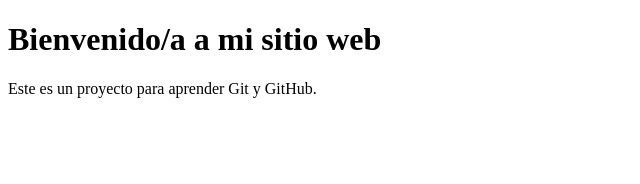
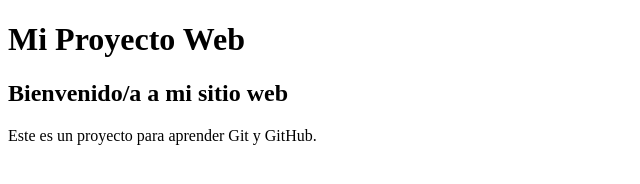
Before and after one commit to alejandro15795/Repositorio_Tarea01, a plain HTML site: page index.html in a window 1280 px wide. Shown: the whole page, without its empty margins (0-640 px from the left). Drawn offline with Linux system fonts and the light colour scheme.

Commit message:
Añadir menú de navegación y encabezado

```diff
--- a/index.html
+++ b/index.html
@@ -6,7 +6,12 @@
     <title>Mi Proyecto Web</title>
 </head>
 <body>
-    <h1>Bienvenido/a a mi sitio web</h1>
+    <header>
+        <h1>Mi Proyecto Web</h1>
+    </header>
+   <nav>
+      <h1>Bienvenido/a a mi sitio web</h1>
+   </nav>
     <p>Este es un proyecto para aprender Git y GitHub.</p>
 </body>
 </html>
```
